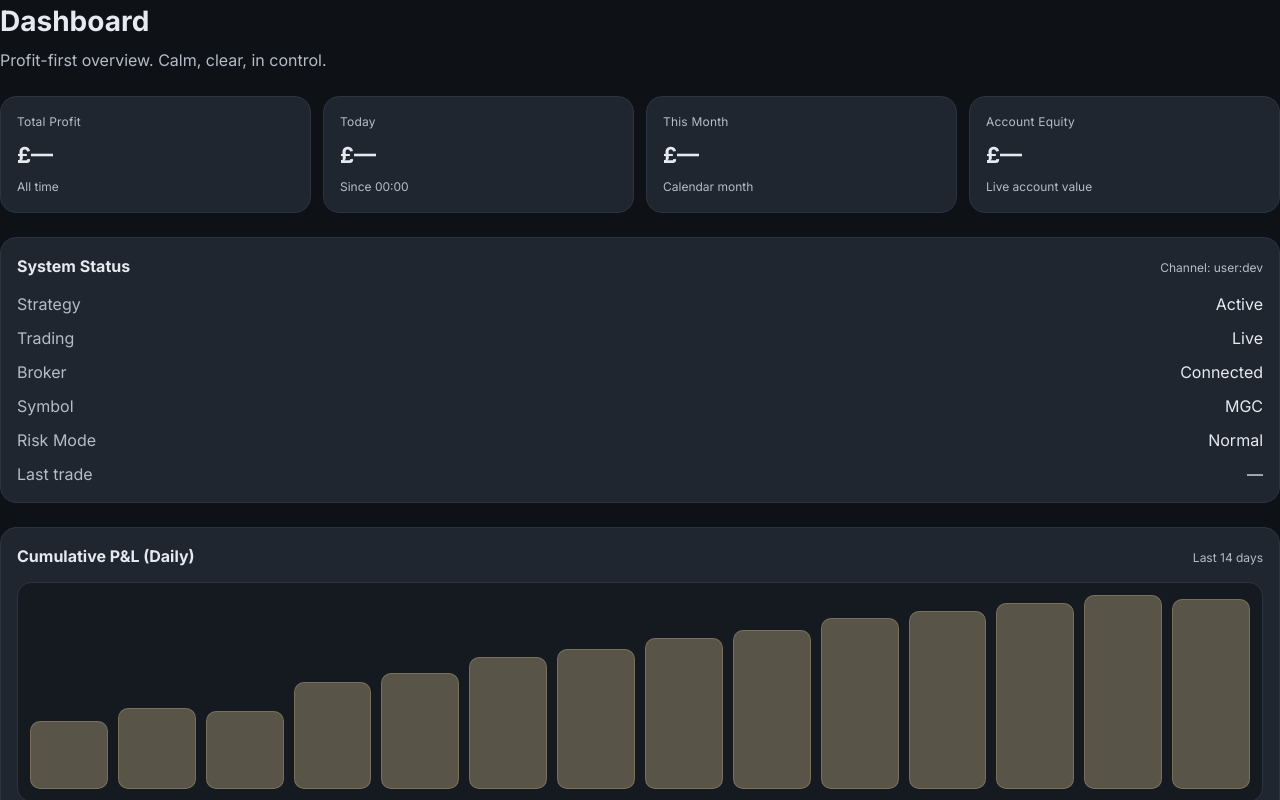
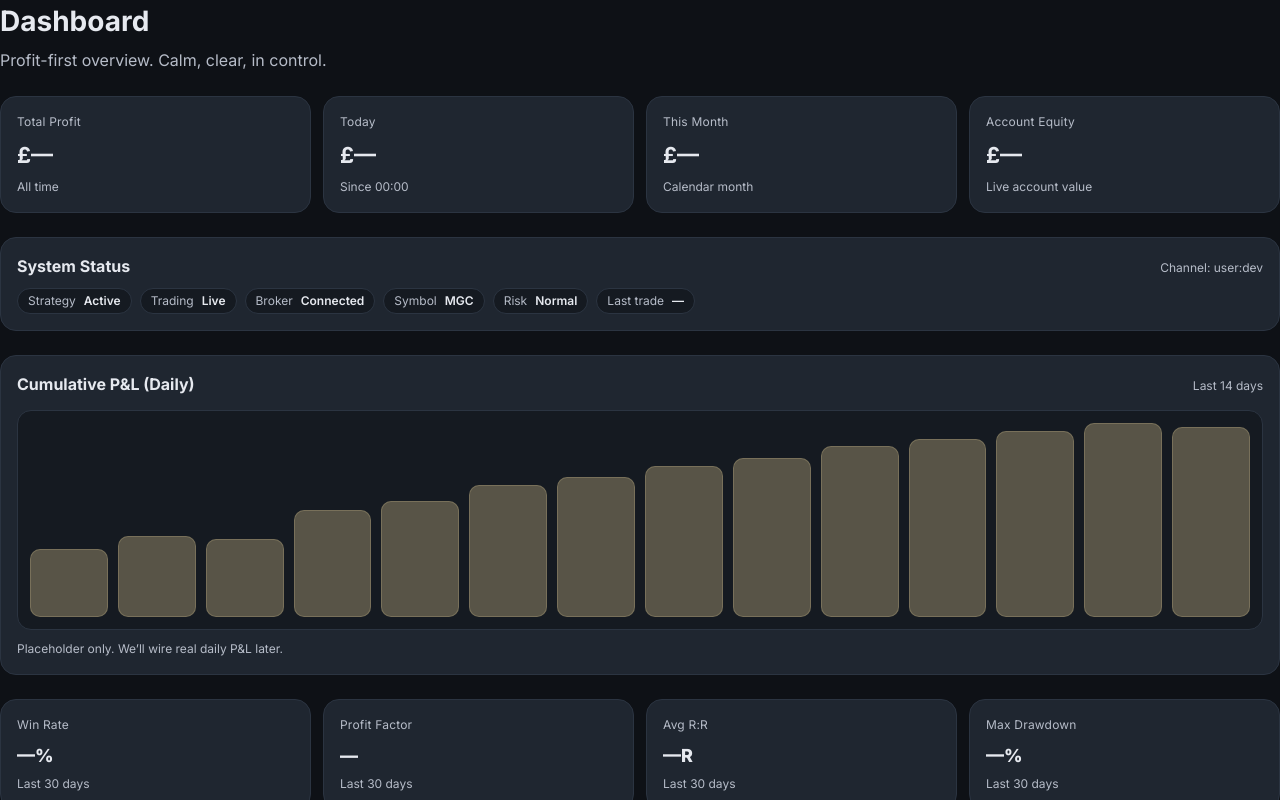
Before and after one commit to becspage-arch/aura, a Next.js app: page /dashboard in a window 1280 px wide. Shown: the top 800 px of the page. Built offline with nearby package versions, Linux system fonts and the light colour scheme.

Commit message:
Dashboard

```diff
--- a/src/app/globals.css
+++ b/src/app/globals.css
@@ -371,3 +371,47 @@ html.light .aura-table-header {
 .aura-w-85 {
   width: 85%;
 }
+
+/* --------------------------------------------------
+   Aura health strip (System Status)
+-------------------------------------------------- */
+
+.aura-health {
+  display: grid;
+  gap: 10px;
+}
+
+.aura-health-top {
+  display: flex;
+  justify-content: space-between;
+  align-items: baseline;
+  gap: 12px;
+}
+
+.aura-health-strip {
+  display: flex;
+  flex-wrap: wrap;
+  gap: 8px;
+}
+
+.aura-health-pill {
+  display: inline-flex;
+  align-items: center;
+  gap: 8px;
+  padding: 6px 10px;
+  border-radius: 999px;
+  border: 1px solid var(--border);
+  background: var(--muted);
+  color: var(--card-foreground);
+  line-height: 1;
+}
+
+.aura-health-key {
+  font-size: 12px;
+  color: var(--muted-foreground);
+}
+
+.aura-health-val {
+  font-size: 12px;
+  font-weight: 600;
+}
--- a/src/components/dashboard/DashboardView.tsx
+++ b/src/components/dashboard/DashboardView.tsx
@@ -66,44 +66,42 @@ export default function DashboardView({ clerkUserId }: { clerkUserId?: string })
         </div>
       </section>
 
-      {/* Section 2: System status (read-only) */}
-      <section className="aura-card">
-        <div className="aura-row-between">
+      {/* Section 2: System status (calm health strip) */}
+      <section className="aura-card aura-health">
+        <div className="aura-health-top">
           <div className="aura-card-title">System Status</div>
-          <div className="aura-muted aura-text-xs">
-            Channel: {channelName ?? "—"}
-          </div>
+          <div className="aura-muted aura-text-xs">Channel: {channelName ?? "—"}</div>
         </div>
 
-        <div className="aura-mt-14 aura-grid-gap-10">
-          <div className="aura-row-between">
-            <span className="aura-muted">Strategy</span>
-            <span>{strategyStatus}</span>
+        <div className="aura-health-strip" aria-label="System status">
+          <div className="aura-health-pill">
+            <span className="aura-health-key">Strategy</span>
+            <span className="aura-health-val">{strategyStatus}</span>
           </div>
 
-          <div className="aura-row-between">
-            <span className="aura-muted">Trading</span>
-            <span>{tradingStatus}</span>
+          <div className="aura-health-pill">
+            <span className="aura-health-key">Trading</span>
+            <span className="aura-health-val">{tradingStatus}</span>
           </div>
 
-          <div className="aura-row-between">
-            <span className="aura-muted">Broker</span>
-            <span>{brokerStatus}</span>
+          <div className="aura-health-pill">
+            <span className="aura-health-key">Broker</span>
+            <span className="aura-health-val">{brokerStatus}</span>
           </div>
 
-          <div className="aura-row-between">
-            <span className="aura-muted">Symbol</span>
-            <span>{symbol}</span>
+          <div className="aura-health-pill">
+            <span className="aura-health-key">Symbol</span>
+            <span className="aura-health-val">{symbol}</span>
           </div>
 
-          <div className="aura-row-between">
-            <span className="aura-muted">Risk Mode</span>
-            <span>{riskMode}</span>
+          <div className="aura-health-pill">
+            <span className="aura-health-key">Risk</span>
+            <span className="aura-health-val">{riskMode}</span>
           </div>
 
-          <div className="aura-row-between">
-            <span className="aura-muted">Last trade</span>
-            <span>{lastTrade}</span>
+          <div className="aura-health-pill">
+            <span className="aura-health-key">Last trade</span>
+            <span className="aura-health-val">{lastTrade}</span>
           </div>
         </div>
       </section>
```
Also changed, not shown: 1 other file (tests, documents, lock files or other folders).
